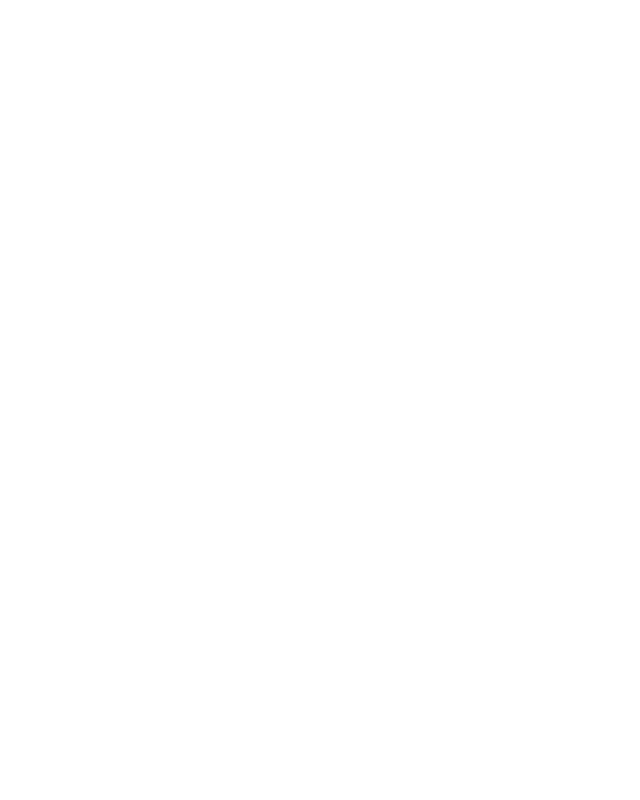
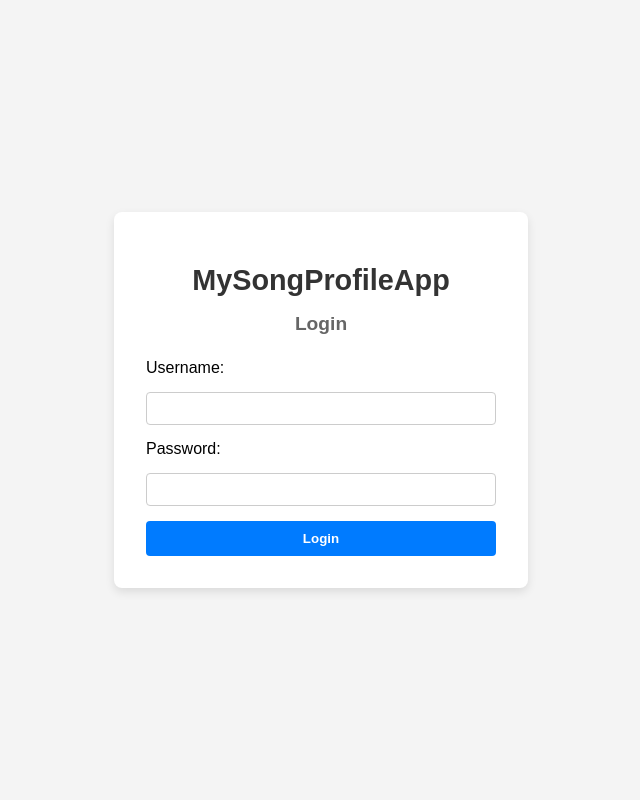
Before and after one commit to brunomikmenta/T1-INF1407-2026, a Django app: page / in a window 1280 px wide. Before the commit the part shown is empty. Shown: the whole page, without its empty margins (319-959 px from the left). Run offline with Django 5.2, Linux system fonts and the light colour scheme.

Commit message:
Template da tela de login + Criação do meu ambiente virtual

```diff
--- /dev/null
+++ b/T1_Site/SongProfileApp/static/SongProfileApp/css/estilo.css
@@ -0,0 +1,67 @@
+@charset "UTF-8";
+
+body {
+    margin: 0;
+    padding: 0;
+    display: flex;
+    justify-content: center;
+    /* Centraliza horizontalmente */
+    align-items: center;
+    /* Centraliza verticalmente */
+    height: 100vh;
+    /* Ocupa 100% da altura da tela */
+    font-family: Arial, sans-serif;
+    background-color: #f4f4f4;
+}
+
+.login-container {
+    background: white;
+    padding: 2rem;
+    border-radius: 8px;
+    box-shadow: 0 4px 10px rgba(0, 0, 0, 0.1);
+    width: 100%;
+    max-width: 350px;
+    /* Define um limite de largura */
+    text-align: center;
+}
+
+h1 {
+    margin-bottom: 0.5rem;
+    color: #333;
+    font-size: 1.8rem;
+}
+
+h2 {
+    margin-bottom: 1.5rem;
+    color: #666;
+    font-size: 1.2rem;
+}
+
+form {
+    display: flex;
+    flex-direction: column;
+    gap: 15px;
+    text-align: left;
+}
+
+/* Estilização extra para os inputs ficarem melhores */
+input {
+    padding: 8px;
+    border: 1px solid #ccc;
+    border-radius: 4px;
+}
+
+button {
+    padding: 10px;
+    cursor: pointer;
+    background-color: #007bff;
+    color: white;
+    border: none;
+    border-radius: 4px;
+    font-weight: bold;
+    transition: background 0.3s;
+}
+
+button:hover {
+    background-color: #0056b3;
+}
--- a/T1_Site/SongProfileApp/templates/SongProfileApp/index.html
+++ b/T1_Site/SongProfileApp/templates/SongProfileApp/index.html
@@ -1,11 +1,29 @@
+{% load static %}
 <!DOCTYPE html>
 <html lang="en">
+
 <head>
     <meta charset="UTF-8">
     <meta name="viewport" content="width=device-width, initial-scale=1.0">
     <title>MySongProfileApp</title>
+    <link rel="stylesheet" href="{% static 'SongProfileApp/css/estilo.css' %}">
 </head>
+
 <body>
 
+    <div class="login-container">
+        <h1>MySongProfileApp</h1>
+        <h2>Login</h2>
+        <form>
+            <label for="username">Username:</label>
+            <input type="text" id="username" name="username" required>
+            <label for="password">Password:</label>
+            <input type="password" id="password" name="password" required>
+            <button type="submit">Login</button>
+        </form>
+    </div>
+
+
 </body>
+
 </html>
```
